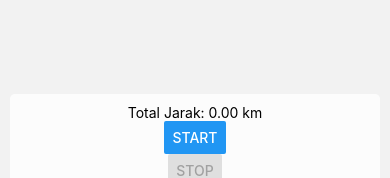
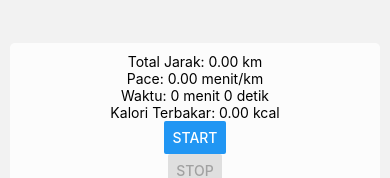
Before and after one commit to EdwinLolo/CrossPlat_RunningApp, a React Native app in the folder RunningApp/: screen /Tracking in a window 390 px wide. Shown: the part 514-692 px from the top of the page. Built offline with nearby package versions, Linux system fonts and the light colour scheme.

Commit message:
TRACKING DONE

```diff
--- a/RunningApp/Pages/HomeScreen.js
+++ b/RunningApp/Pages/HomeScreen.js
@@ -31,11 +31,7 @@ const HomeScreen = ({ user }) => {
       </TouchableOpacity>
 
       <TouchableOpacity
-        onPress={() =>
-          navigation.navigate("RunHistory", {
-            user: { uid: user.uid, displayName: user.displayName }, // Hanya kirim uid dan displayName
-          })
-        }
+        onPress={() => navigation.navigate("RunHistory", { uid: user.uid })}
         style={{ backgroundColor: "blue" }}
       >
         <Text style={{ color: "white" }}>RunHistory</Text>
--- a/RunningApp/Pages/RunHistory.js
+++ b/RunningApp/Pages/RunHistory.js
@@ -6,7 +6,8 @@ import {
   ActivityIndicator,
 } from "react-native";
 import React, { useEffect, useState } from "react";
-import { collection, query, where, getDocs } from "firebase/firestore";
+import MapView, { Polyline, Marker } from "react-native-maps";
+import { collection, query, getDocs } from "firebase/firestore";
 import { FIREBASE_DB } from "../config/firebaseConfig";
 
 const RunHistory = ({ route }) => {
@@ -54,10 +55,45 @@ const RunHistory = ({ route }) => {
         renderItem={({ item, index }) => (
           <View style={styles.historyItem}>
             <Text>Run {index + 1}</Text>
-            <Text>Distance: {item.distance.toFixed(2)} km</Text>
+            <Text>Distance: {(item.distance || 0).toFixed(2)} km</Text>
+            <Text>Calories: {(item.calories || 0).toFixed(2)} kcal</Text>
             <Text>
-              Date: {new Date(item.timestamp.seconds * 1000).toLocaleString()}
+              Time: {Math.floor((item.time || 0) / 60)} min{" "}
+              {(item.time || 0) % 60} sec
             </Text>
+            <Text>
+              Date: {new Date(item.timestamp?.seconds * 1000).toLocaleString()}
+            </Text>
+            {/* Menampilkan peta dengan polyline */}
+            <MapView
+              style={styles.map}
+              initialRegion={{
+                latitude: item.route?.[0]?.latitude || 37.78825,
+                longitude: item.route?.[0]?.longitude || -122.4324,
+                latitudeDelta: 0.01,
+                longitudeDelta: 0.01,
+              }}
+            >
+              {/* Menggambar Polyline untuk seluruh route */}
+              <Polyline
+                coordinates={item.route}
+                strokeColor="blue"
+                strokeWidth={3}
+              />
+
+              {/* Menampilkan Marker hanya di titik awal */}
+              {item.route?.[0] && (
+                <Marker coordinate={item.route[0]} title="Start Point" />
+              )}
+
+              {/* Menampilkan Marker hanya di titik akhir */}
+              {item.route?.[item.route.length - 1] && (
+                <Marker
+                  coordinate={item.route[item.route.length - 1]}
+                  title="End Point"
+                />
+              )}
+            </MapView>
           </View>
         )}
       />
@@ -81,6 +117,11 @@ const styles = StyleSheet.create({
     backgroundColor: "#f0f0f0",
     borderRadius: 5,
   },
+  map: {
+    width: "100%",
+    height: 200,
+    marginTop: 10,
+  },
 });
 
 export default RunHistory;
--- a/RunningApp/Pages/Tracking.js
+++ b/RunningApp/Pages/Tracking.js
@@ -23,13 +23,14 @@ const haversine = (coords1, coords2) => {
 };
 
 // Fungsi untuk menyimpan riwayat perjalanan ke Firestore
-const saveHistory = async (route, distance, uid) => {
+const saveHistory = async (route, distance, time, calories, uid) => {
   try {
-    // Menyimpan riwayat di Firestore
     const historyRef = collection(FIREBASE_DB, "users", uid, "history");
     await addDoc(historyRef, {
-      route,
+      route, // Menyimpan array route
       distance,
+      time,
+      calories,
       timestamp: new Date(),
     });
     console.log("History saved successfully");
@@ -43,6 +44,9 @@ const Tracking = () => {
   const [route, setRoute] = useState([]);
   const [distance, setDistance] = useState(0);
   const [tracking, setTracking] = useState(false);
+  const [startTime, setStartTime] = useState(null);
+  const [elapsedTime, setElapsedTime] = useState(0); // dalam detik
+  const [calories, setCalories] = useState(0);
   const navigation = useNavigation();
   const routeParams = useRoute().params;
   const { uid, displayName } = routeParams?.user || {}; // Mengambil uid dan displayName dari params
@@ -51,6 +55,7 @@ const Tracking = () => {
     let locationSubscription;
 
     if (tracking) {
+      setStartTime(new Date()); // Mencatat waktu mulai pelacakan
       (async () => {
         const { status } = await Location.requestForegroundPermissionsAsync();
         if (status !== "granted") {
@@ -90,16 +95,53 @@ const Tracking = () => {
     };
   }, [tracking]);
 
+  useEffect(() => {
+    if (tracking && startTime) {
+      const interval = setInterval(() => {
+        setElapsedTime((prevTime) => prevTime + 1); // Menghitung waktu dalam detik
+      }, 1000); // Mengupdate setiap detik
+
+      return () => clearInterval(interval);
+    }
+  }, [tracking, startTime]);
+
+  // Menghitung pace (menit per km)
+  const calculatePace = () => {
+    if (elapsedTime === 0 || distance === 0) return 0;
+    const paceInMinutes = elapsedTime / 60 / distance; // waktu dalam menit per kilometer
+    return paceInMinutes;
+  };
+
+  // Fungsi untuk menghitung kalori yang terbakar (menggunakan rumus sederhana)
+  const calculateCalories = () => {
+    if (elapsedTime === 0) return 0; // Pastikan waktu sudah cukup sebelum menghitung kalori
+    const MET = 8; // MET untuk berlari dengan kecepatan moderat
+    const hours = elapsedTime / 3600; // waktu dalam jam
+    return MET * 55 * hours; // Kalori yang terbakar
+  };
+
+  // Perbarui kalori secara real-time setiap detik
+  useEffect(() => {
+    if (tracking) {
+      const totalCalories = calculateCalories();
+      setCalories(totalCalories); // Set kalori setiap detik
+    }
+  }, [elapsedTime, tracking]); // Mengupdate kalori setiap kali elapsedTime berubah
+
   const startTracking = () => {
     setRoute([]); // Reset rute ketika mulai pelacakan baru
     setDistance(0); // Reset jarak
+    setElapsedTime(0); // Reset waktu
+    setCalories(0); // Reset kalori
     setTracking(true); // Mulai pelacakan
   };
 
   const stopTracking = () => {
     if (route.length > 0) {
       setTracking(false);
-      saveHistory(route, distance, uid); // Menyimpan riwayat ke Firestore saat pelacakan berhenti
+      const pace = calculatePace();
+      const totalCalories = calculateCalories();
+      saveHistory(route, distance, elapsedTime, totalCalories, uid); // Menyimpan riwayat ke Firestore
     } else {
       alert("Belum ada data untuk disimpan. Mulai tracking terlebih dahulu.");
     }
@@ -110,8 +152,8 @@ const Tracking = () => {
       <MapView
         style={styles.map}
         initialRegion={{
-          latitude: location ? location.latitude : 37.78825, // Nilai default yang lebih aman
-          longitude: location ? location.longitude : -122.4324,
+          latitude: location ? location.latitude : -6.2666, // Nilai default yang lebih aman
+          longitude: location ? location.longitude : 106.605,
           latitudeDelta: 0.01,
           longitudeDelta: 0.01,
         }}
@@ -124,6 +166,11 @@ const Tracking = () => {
       </MapView>
       <View style={styles.infoContainer}>
         <Text>Total Jarak: {distance.toFixed(2)} km</Text>
+        <Text>Pace: {calculatePace().toFixed(2)} menit/km</Text>
+        <Text>
+          Waktu: {Math.floor(elapsedTime / 60)} menit {elapsedTime % 60} detik
+        </Text>
+        <Text>Kalori Terbakar: {calories.toFixed(2)} kcal</Text>
         <Button title="Start" onPress={startTracking} disabled={tracking} />
         <Button title="Stop" onPress={stopTracking} disabled={!tracking} />
         <Button
```
